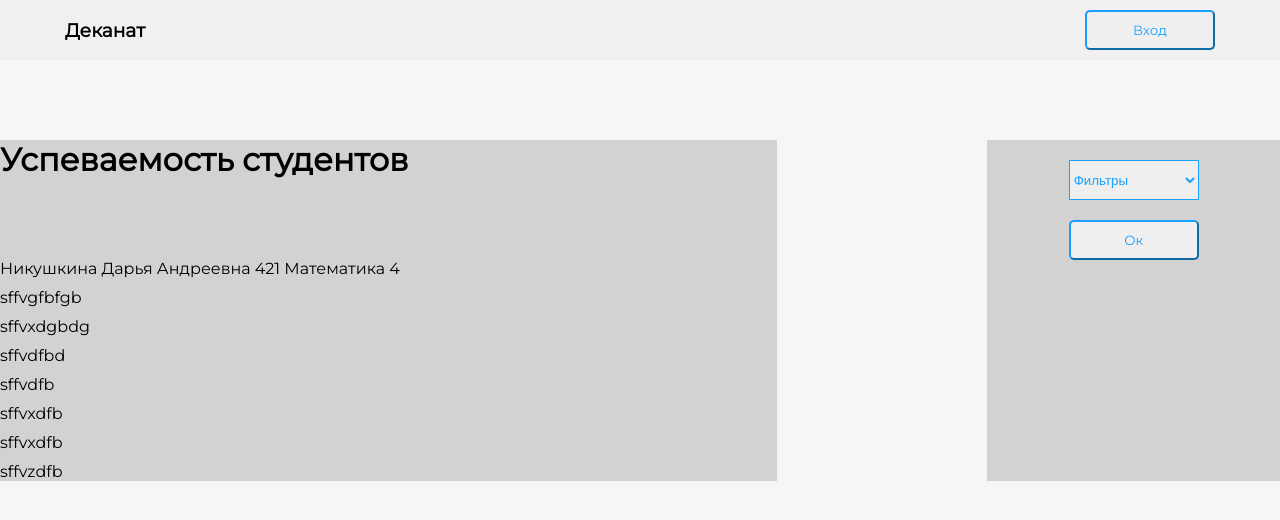
After one commit to gr421nidan/pop-it-mvc, a PHP site: template views/employees/gradeStudents.php in a window 1280 px wide. The commit adds this page. Shown: the top 520 px of the page. Run offline with PHP 8.4, Linux system fonts and the light colour scheme; the template is opened without the code that fills it, so the values that code supplies are empty.

Commit message:
Верстка страницы успеваемости всех студентов

```diff
--- a/app/Controller/Employees.php
+++ b/app/Controller/Employees.php
@@ -46,4 +46,9 @@ class Employees
 
         return new View('employees.disciplines');
     }
+    public function gradeStudents(Request $request): string
+    {
+
+        return new View('employees.gradeStudents');
+    }
 }
--- a/routes/web.php
+++ b/routes/web.php
@@ -13,5 +13,6 @@ Route::add('GET','/cabinet', [Controller\Employees::class, 'cabinet'])->middlewa
 Route::add('GET','/students', [Controller\Employees::class, 'students'])->middleware('auth', 'roleEmployees');
 Route::add('GET','/groups', [Controller\Employees::class, 'groups'])->middleware('auth', 'roleEmployees');
 Route::add('GET','/disciplines', [Controller\Employees::class, 'disciplines'])->middleware('auth', 'roleEmployees');
+Route::add('GET','/gradeStudents', [Controller\Employees::class, 'gradeStudents'])->middleware('auth', 'roleEmployees');
 
 //->middleware('auth')
--- /dev/null
+++ b/views/employees/gradeStudents.php
@@ -0,0 +1,23 @@
+<div class="content_discipline">
+    <div class="discipline_columns">
+        <h1>Успеваемость студентов</h1>
+        <ul class="discipline_list">
+            <li>Никушкина Дарья Андреевна 421 Математика 4</li>
+            <li>sffvgfbfgb</li>
+            <li>sffvxdgbdg</li>
+            <li>sffvdfbd</li>
+            <li>sffvdfb</li>
+            <li>sffvxdfb</li>
+            <li>sffvxdfb</li>
+            <li>sffvzdfb</li>
+        </ul>
+    </div>
+    <div class="discipline_columns_two">
+        <select class="discipline_filter">
+            <option value="">Фильтры</option>
+            <option value="groups">Группы</option>
+            <option value="discipline">Дисциплины</option>
+        </select>
+        <button class="button_ok">Ок</button>
+    </div>
+</div>
```
